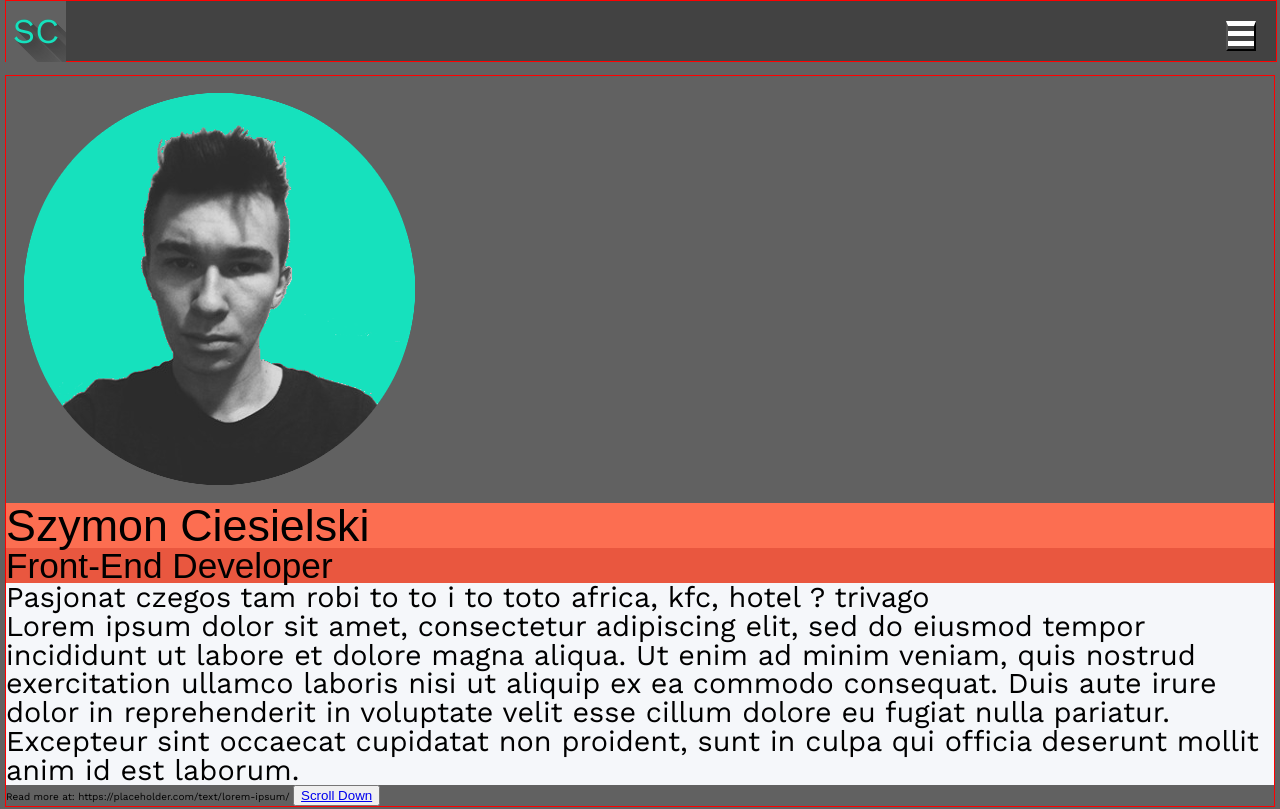
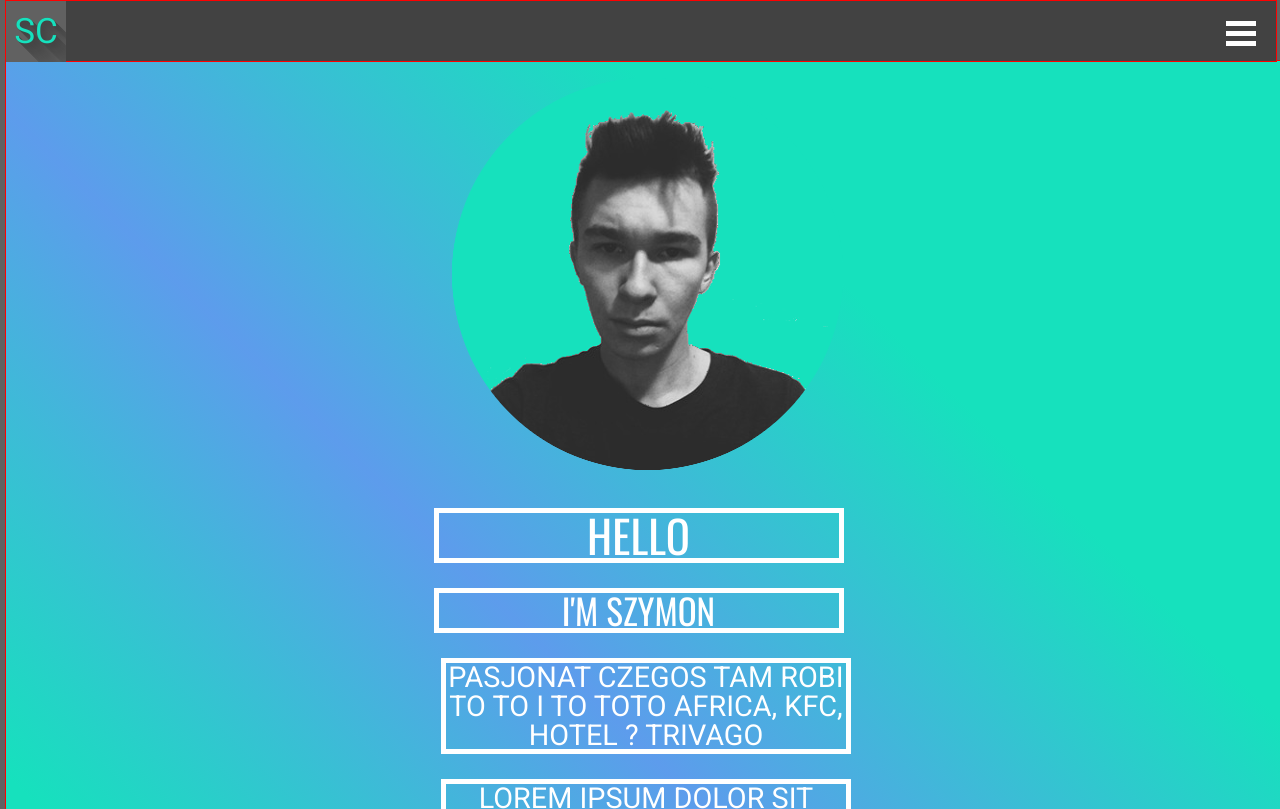
Before and after one commit to Simonx99/portfolio-, a plain HTML site: page index.html in a window 1280 px wide. Shown: the top 809 px of the page. Drawn offline with nearby package versions, Linux system fonts and the light colour scheme; a web font is replaced by a local one.

Commit message:
little steps
great concepts

```diff
--- a/SCSS/colors.scss
+++ b/SCSS/colors.scss
@@ -9,6 +9,12 @@ $blue-d:#4A89DC;
 $orange-l:#FC6E51;
 $orange-d:#E9573F;
 
+$creamy:#feda75;
+$orange:#fa7e1e;
+$pink-d:#d62976;
+$blue:#4f5bd5;
+$violet:#962fbf;
+
 $dark-900:#212121;
 $dark-800:#424242;
 $dark-700:#616161;
--- a/SCSS/fonts.scss
+++ b/SCSS/fonts.scss
@@ -1,12 +1,12 @@
-@import url('https://fonts.googleapis.com/css?family=Fira+Sans+Extra+Condensed');@import url('https://fonts.googleapis.com/css?family=Andika&subset=latin-ext');@import url('https://fonts.googleapis.com/css?family=Work+Sans');
+@import url('https://fonts.googleapis.com/css?family=Oswald|Roboto&subset=latin-ext');
 body{
-    font-family: 'Work Sans', sans-serif;
+    font-family: 'Roboto', sans-serif;
     font-size: 10px;
     font-weight: 300;}
 h1{
-    font-family: 'Fira Sans Extra Condensed', sans-serif;
+    font-family: 'Oswald', sans-serif;
 }
 h2,h3,h4,h5,h6{
-    font-family: 'Andika', sans-serif;
+    font-family: 'Oswald', sans-serif;
 }
 p{}
--- a/SCSS/main.scss
+++ b/SCSS/main.scss
@@ -1,4 +1,5 @@
-/*$mint-l:#48CFAD;
+/*
+$mint-l:#48CFAD;
 $mint-d:#37BC9B;
 $yellow-l:#FFCE54;
 $yellow-d:#F6BB42;
@@ -7,7 +8,19 @@ $gray-d:#E6E9ED;
 $blue-l:#5D9CEC;
 $blue-d:#4A89DC;
 $orange-l:#FC6E51;
-$orange-d:#E9573F; */
+$orange-d:#E9573F;
+
+$creamy:#feda75;
+$orange:#fa7e1e;
+$pink-d:#d62976
+$blue:#4f5bd5;
+$violet:#962fbf;
+
+$dark-900:#212121;
+$dark-800:#424242;
+$dark-700:#616161;
+$dark-600:#757575;
+$portfolio-c:#16e1bd; */
 
 $break-sm:250px;
 $break-md1:375px;
@@ -19,19 +32,28 @@ $break-dsk-b:1500px;
 
 @import "reset.scss",
 "fonts.scss",
+"colors.scss";
+$container-margin:5px;
 
-"colors.scss";
 body {
     background-color: $dark-700;
     overflow-x: hidden;
 
 }
-i{font-size: 60px;}
+
+i {
+    font-size: 60px;
+}
+.margin-0-a {
+    margin: 0 auto;
+}
 /* debugg ui */
-
+.margin-top-60{
+    margin-top: 60;
+}
 .nav-list {
     color: white;
-    background-color: $orange-l;
+    background-color: $portfolio-c;
     transform: translateX(100vw);
     transition: transform 0.15s linear;
     width: 100vw;
@@ -64,7 +86,7 @@ i{font-size: 60px;}
 
 .nav {
     display: block;
-    margin: 5px;
+    margin: $container-margin;
     margin-top: 0;
     top: 0;
     border: 1px solid red;
@@ -88,6 +110,7 @@ i{font-size: 60px;}
     height: 30px;
     margin: 15px;
     padding: 0;
+    border: none;
     border-top: 5px solid #fff;
     background: none;
     outline: 0;
@@ -121,74 +144,111 @@ i{font-size: 60px;}
     transform: translateY(15px);
 }
 
+/*
 .nav-hamburger:focus {
     transform: rotate(45deg)translateY(5px);
     border: none;
 }
 
-/*
+1.0 not working now
 .nav-hamburger:focus ~ .nav-list,
 .nav-list:hover {
     transform: translateX(0);
 }
-*/
 
 .nav-hamburger:focus::after {
     transform: rotate(-90deg)translateX(-5px);
 }
-
+ */
 
 h1 {
-    background-color: $orange-l;
+
     font-size: 2.8rem;
 
 }
 
 h2 {
-    background-color: $orange-d;
+
     font-size: 2.2rem;
 }
 
 p {
-    background-color: $gray-l;
+
     font-size: 1.8rem;
 }
 
 
 
 .home {
-    margin: 5px;
-    margin-top: 75px;
+    display: flex;
+    flex-direction: column;
+
+
+    margin: $container-margin;
+margin-top: 60px;
     border: 1px solid red;
+
+}
+.home-container{}
+.h1-framed,.h2-framed,.p-framed{
+    max-width: 400px;
+    color: white;
+    text-align: center;
+    border: 5px solid white;
+    text-transform: uppercase;
+    margin-bottom: 25px;
+}
+.h1-framed{margin-top: 20px;}
+.gradient {
+    width: 100%;
+    height: 100%;
+    background: #f09433;
+    background: -moz-linear-gradient(45deg, #16e1bd 0%, #16e1bd 25%, #5D9CEC 50%, #16e1bd 75%, #16e1bd 100%);
+    background: -webkit-linear-gradient(45deg, #16e1bd 0%, #16e1bd 25%, #5D9CEC 50%, #16e1bd 75%, #16e1bd 100%);
+    background: linear-gradient(45deg, #16e1bd 0%, #16e1bd 25%, #5D9CEC 50%, #16e1bd 75%, #16e1bd 100%);
+    filter: progid:DXImageTransform.Microsoft.gradient( startColorstr='#16e1bd', endColorstr='#5D9CEC', GradientType=1);
+}
+/* (45deg, #f09433 0%, #e6683c 25%, #dc2743 50%, #cc2366 75%, #bc1888 100%) old gradient*/
+
+
+
+.img-responsive {
+    width: 100%;
+    height: auto;
+}
+
+.img-maxwidth {
+    max-width: 425px;
 }
 
 
+
 .abt {
-    margin: 5px;
+    margin: $container-margin;
     border: 1px solid red;
 
 }
 
 .skls {
-    margin: 5px;
+    margin: $container-margin;
     border: 1px solid red;
 
 }
 
 .prjc {
-    margin: 5px;
+    margin: $container-margin;
     border: 1px solid red;
 
 }
 
 .cntc {
-    margin: 5px;
+    margin: $container-margin;
     border: 1px solid red;
 
 }
 
 .footer {
-    margin: 5px;
+    margin: $container-margin;
     border: 1px solid red;
 
 }
--- a/index.html
+++ b/index.html
@@ -9,7 +9,7 @@
     <meta name="author" content="Szymon Tymoteusz Ciesielski" />
 
     <link rel="shortcut icon" href="/IMG/favicon.ico" type="image">
-    <link rel="icon" href="IMG/favicon%20(x).ico" type="image/x-icon">
+    <link rel="icon" href="IMG/favicon.ico" type="image/x-icon">
     <title>Portfolio - Szymon Ciesielski</title>
     <!--  CSS -->
     <link rel="stylesheet" href="https://cdn.rawgit.com/konpa/devicon/df6431e323547add1b4cf45992913f15286456d3/devicon.min.css">
@@ -37,28 +37,30 @@
             <li class="nav-item"><a href="#cntc">Contact</a></li>
         </ul>
     </nav>
-    <header class="home">
+    <header class="home gradient">
+        <div class="home-container margin-0-a">
+            <img src="IMG/awesome-man.png" alt="my photo" class="img-responsive img-maxwidth">
+            <h1 class="h1-framed">Hello</h1>
 
-        <img src="IMG/awesome-man.png" alt="my photo">
-        <h1>Szymon Ciesielski</h1>
-
-        <h2>Front-End Developer</h2>
-        <p>Pasjonat czegos tam robi to to i to toto africa, kfc, hotel ? trivago</p>
-        <p>Lorem ipsum dolor sit amet, consectetur adipiscing elit, sed do eiusmod tempor incididunt ut labore et dolore magna aliqua. Ut enim ad minim veniam, quis nostrud exercitation ullamco laboris nisi ut aliquip ex ea commodo consequat. Duis aute irure dolor in reprehenderit in voluptate velit esse cillum dolore eu fugiat nulla pariatur. Excepteur sint occaecat cupidatat non proident, sunt in culpa qui officia deserunt mollit anim id est laborum.</p>
+            <h2 class="h2-framed">I'm Szymon</h2>
+        </div>
+        <div class="home-container margin-0-a">
+            <p class="p-framed">Pasjonat czegos tam robi to to i to toto africa, kfc, hotel ? trivago</p>
+            <p class="p-framed">Lorem ipsum dolor sit amet, consectetur adipiscing elit, sed do eiusmod tempor incididunt ut labore et dolore magna aliqua. Ut enim ad minim veniam, quis nostrud exercitation ullamco laboris nisi ut aliquip ex ea commodo consequat. Duis aute irure dolor in reprehenderit in voluptate velit esse cillum dolore eu fugiat nulla pariatur. Excepteur sint occaecat cupidatat non proident, sunt in culpa qui officia deserunt mollit anim id est laborum.</p>
+        </div>
 
 
 
-        Read more at: https://placeholder.com/text/lorem-ipsum/
         <button><a href="#abt">Scroll Down</a></button>
         </section>
     </header>
     <section class="abt">
         <h1>About</h1>
-        <p>
+        <p class="p-framed">
             <p>Lorem ipsum dolor sit amet, consectetur adipiscing elit, sed do eiusmod tempor incididunt ut labore et dolore magna aliqua. Ut enim ad minim veniam, quis nostrud exercitation ullamco laboris nisi ut aliquip ex ea commodo consequat. Duis aute irure dolor in reprehenderit in voluptate velit esse cillum dolore eu fugiat nulla pariatur. Excepteur sint occaecat cupidatat non proident, sunt in culpa qui officia deserunt mollit anim id est laborum.</p>
         </p>
         <h2>My achievements</h2>
-        <p>Lorem ipsum dolor sit amet, consectetur adipiscing elit, sed do eiusmod tempor incididunt ut labore et dolore magna aliqua. Ut enim ad minim veniam, quis nostrud exercitation ullamco laboris nisi ut aliquip ex ea commodo consequat. Duis aute irure dolor in reprehenderit in voluptate velit esse cillum dolore eu fugiat nulla pariatur. Excepteur sint occaecat cupidatat non proident, sunt in culpa qui officia deserunt mollit anim id est laborum.</p>
+        <p p-framed>Lorem ipsum dolor sit amet, consectetur adipiscing elit, sed do eiusmod tempor incididunt ut labore et dolore magna aliqua. Ut enim ad minim veniam, quis nostrud exercitation ullamco laboris nisi ut aliquip ex ea commodo consequat. Duis aute irure dolor in reprehenderit in voluptate velit esse cillum dolore eu fugiat nulla pariatur. Excepteur sint occaecat cupidatat non proident, sunt in culpa qui officia deserunt mollit anim id est laborum.</p>
 
 
 
```
Also changed, not shown: CSS/style.css, IMG/favicon (x).ico (deleted), 1 other file.
